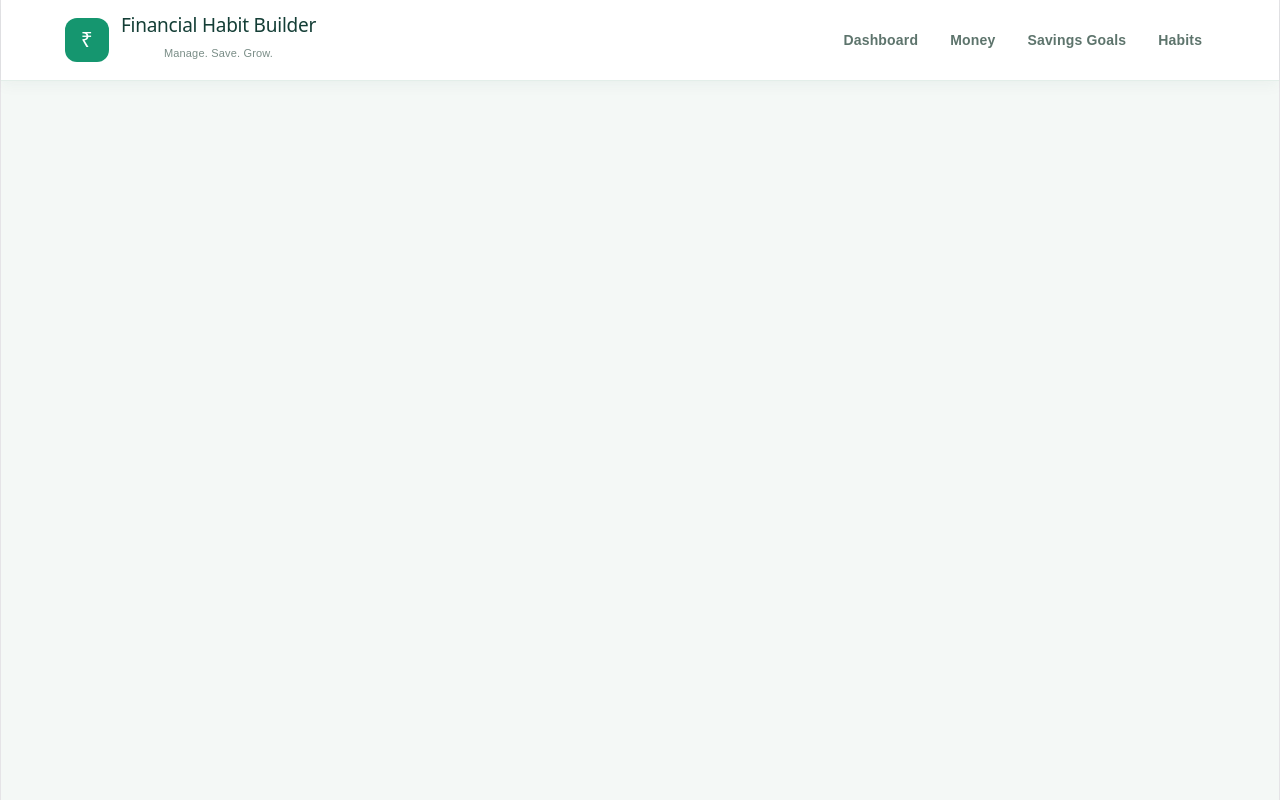
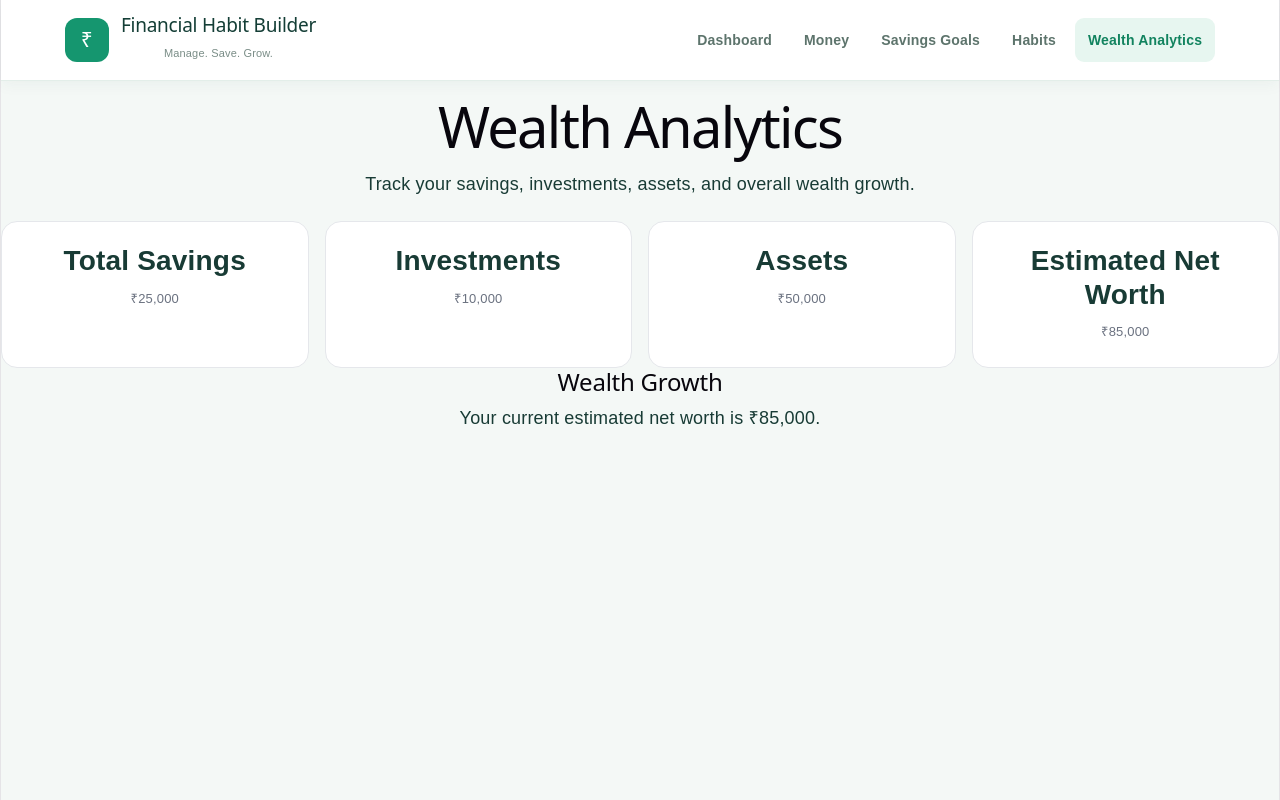
Before and after one commit to zehra-codes/Financial-habit-builder, a React (Vite) app: page /wealth-analytics in a window 1280 px wide. Built offline with nearby package versions, Linux system fonts and the light colour scheme.

Commit message:
Add Wealth Analytics page

```diff
--- a/src/App.jsx
+++ b/src/App.jsx
@@ -7,6 +7,7 @@ import Dashboard from "./pages/Dashboard";
 import IncomeExpenses from "./pages/IncomeExpenses";
 import SavingsGoals from "./pages/SavingsGoals";
 import Habits from "./pages/Habits";
+import WealthAnalytics from "./pages/WealthAnalytics";
 
 import "./App.css";
 
@@ -84,6 +85,10 @@ function App() {
           path="/habits"
           element={<Habits />}
         />
+        <Route
+          path="/wealth-analytics"
+          element={<WealthAnalytics />}
+        />
       </Routes>
     </BrowserRouter>
   );
--- a/src/components/Navbar.jsx
+++ b/src/components/Navbar.jsx
@@ -45,6 +45,14 @@ return ( <nav className="navbar"> <div className="navbar-brand"> <span className
     >
       Habits
     </NavLink>
+    <NavLink
+  to="/wealth-analytics"
+  className={({ isActive }) =>
+    isActive ? "nav-link active" : "nav-link"
+  }
+>
+  Wealth Analytics
+</NavLink>
   </div>
 </nav>
 
--- /dev/null
+++ b/src/pages/WealthAnalytics.jsx
@@ -0,0 +1,46 @@
+function WealthAnalytics() {
+  const savings = 25000;
+  const investments = 10000;
+  const assets = 50000;
+
+  const netWorth = savings + investments + assets;
+
+  return (
+    <div className="page-container">
+      <h1>Wealth Analytics</h1>
+      <p>Track your savings, investments, assets, and overall wealth growth.</p>
+
+      <div className="summary-grid">
+        <div className="summary-card">
+          <h3>Total Savings</h3>
+          <p>₹{savings.toLocaleString()}</p>
+        </div>
+
+        <div className="summary-card">
+          <h3>Investments</h3>
+          <p>₹{investments.toLocaleString()}</p>
+        </div>
+
+        <div className="summary-card">
+          <h3>Assets</h3>
+          <p>₹{assets.toLocaleString()}</p>
+        </div>
+
+        <div className="summary-card">
+          <h3>Estimated Net Worth</h3>
+          <p>₹{netWorth.toLocaleString()}</p>
+        </div>
+      </div>
+
+      <div className="wealth-section">
+        <h2>Wealth Growth</h2>
+        <p>
+          Your current estimated net worth is ₹
+          {netWorth.toLocaleString()}.
+        </p>
+      </div>
+    </div>
+  );
+}
+
+export default WealthAnalytics;
```
